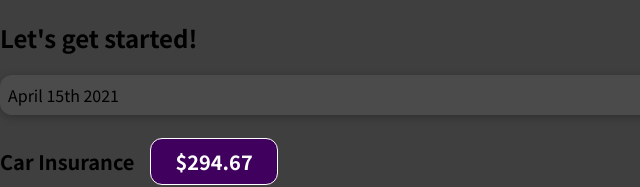
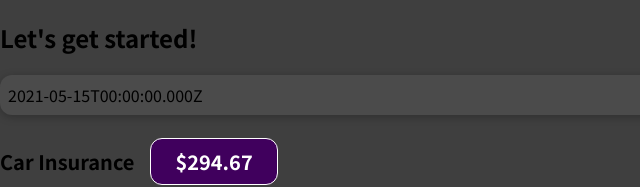
Before and after one commit to vesutiiji/react-complete-guide, a JavaScript app: page / in a window 1280 px wide. Shown: the top 187 px of the page, without its empty margins (0-640 px from the left). Built offline with nearby package versions, Linux system fonts and the light colour scheme.

Commit message:
removed hard coded data in ExpenseItem.js divs and assigned const in place of the hard coded data.

```diff
--- a/src/components/ExpenseItem.js
+++ b/src/components/ExpenseItem.js
@@ -1,11 +1,15 @@
 import './ExpenseItem.css';
 
 function ExpenseItem() {
+    const expenseDate = new Date(2021, 4, 15);
+    const expenseTitle = 'Car Insurance';
+    const expenseAmount = 294.67;
+
     return (<div>
-                <div className="expense-item">April 15th 2021</div>
+                <div className="expense-item">{expenseDate.toISOString()}</div>
                 <div className="expense-item__description">
-                    <h2>Car Insurance</h2>
-                    <div className="expense-item__price">$294.67</div>
+                    <h2>{expenseTitle}</h2>
+                    <div className="expense-item__price">${expenseAmount}</div>
                 </div>
             </div>
     );
```
